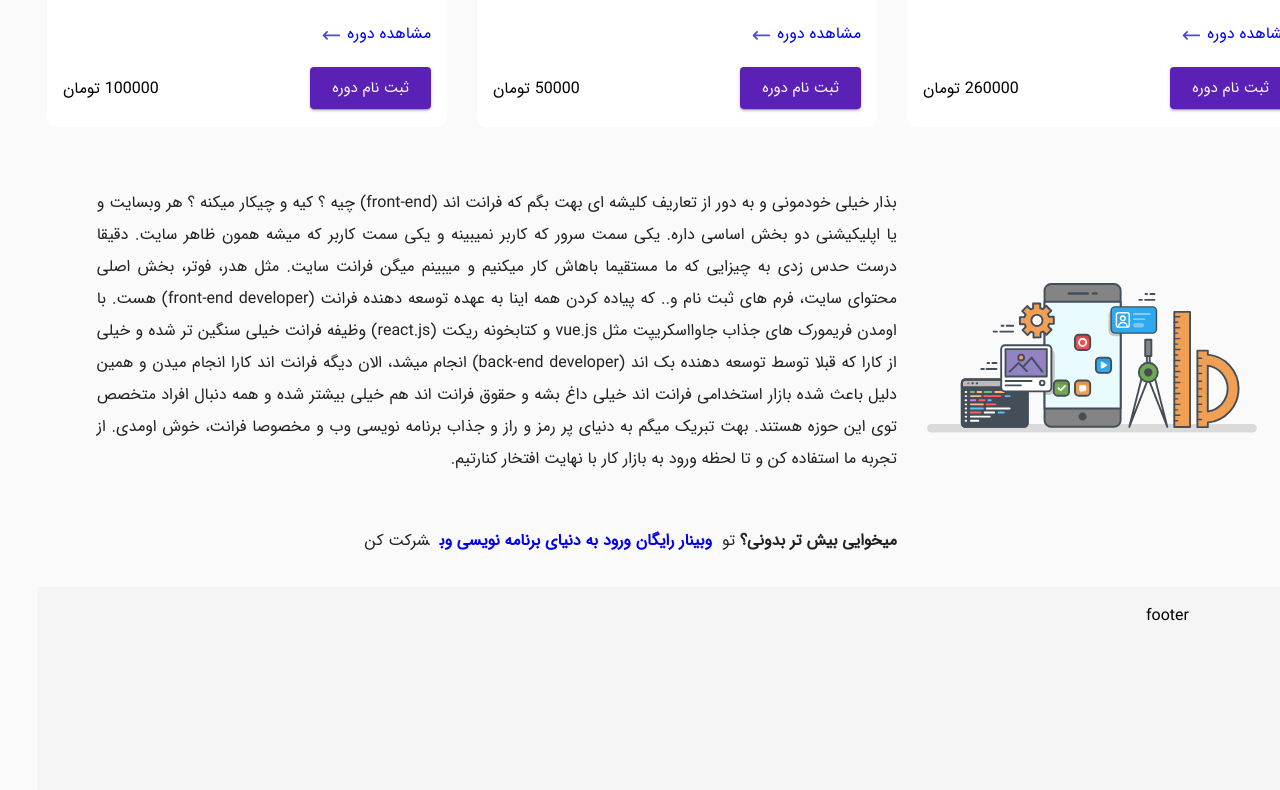
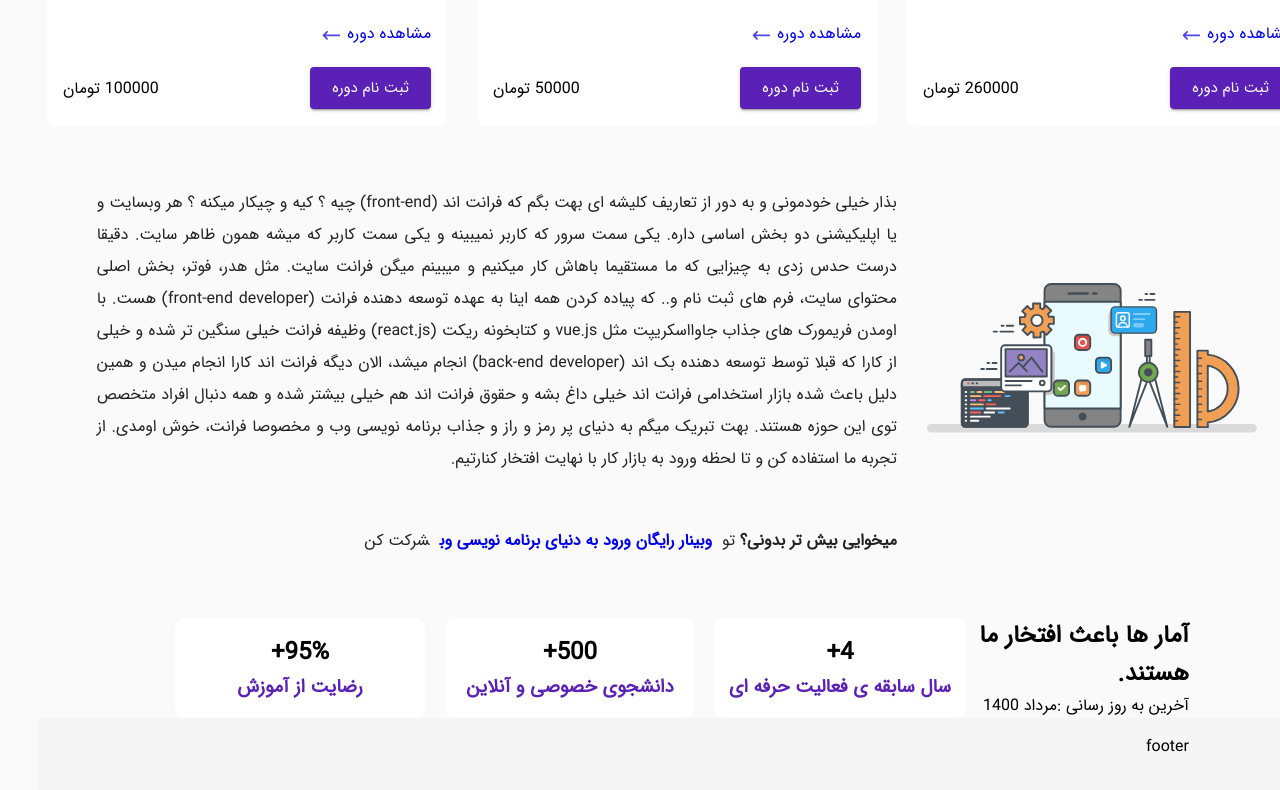
Before and after one commit to vafa2020/store-redux, a React (Create React App) app: page / in a window 1280 px wide. Shown: the part 1882-2672 px from the top of the page. Built offline with nearby package versions, Linux system fonts and the light colour scheme.

Commit message:
compelete honors component

```diff
--- /dev/null
+++ b/src/component/honors/Honors.js
@@ -0,0 +1,27 @@
+import classes from "./Honors.module.scss";
+const Honors = () => {
+  return (
+    <div className={classes.honors}>
+      <div className={classes.honorsTitle}>
+        <h2>آمار ها باعث افتخار ما هستند.</h2>
+        <p>آخرین به روز رسانی :مرداد 1400 </p>
+      </div>
+      <div className={classes.expreience}>
+        <div>
+          <h2>4+</h2>
+          <h3>سال سابقه ی فعالیت حرفه ای</h3>
+        </div>
+        <div>
+          <h2>500+</h2>
+          <h3>دانشجوی خصوصی و آنلاین</h3>
+        </div>
+        <div>
+          <h2>95%+</h2>
+          <h3>رضایت از آموزش</h3>
+        </div>
+      </div>
+    </div>
+  );
+};
+
+export default Honors;
--- /dev/null
+++ b/src/component/honors/Honors.module.scss
@@ -0,0 +1,35 @@
+@import "../../configStyle/index.scss";
+
+.honors {
+  display: flex;
+  align-items: center;
+  justify-content: space-between;
+  width: 100%;
+  margin-top: 30px;
+  padding: 0 8rem;
+}
+.honorsTitle {
+  display: flex;
+  flex-direction: column;
+  justify-content: flex-end;
+  width: 100%;
+}
+.expreience {
+  display: flex;
+  align-items: center;
+  justify-content: center;
+  width: 100%;
+
+  div {
+    display: flex;
+    flex-direction: column;
+    align-items: center;
+    justify-content: center;
+    margin: 0 10px;
+    @include box(250px, 100px, 10px, $color-light, 10px);
+
+    h3 {
+      color: $color-secondary;
+    }
+  }
+}
--- a/src/pages/home/Homepage.js
+++ b/src/pages/home/Homepage.js
@@ -4,6 +4,7 @@ import Layout from "../../layout/Layout";
 import Mainmiddle from "../../component/mainMiddle/Mainmiddle";
 import Product from "../../component/product/Product";
 import Mainbottom from "../../component/mainBottom/Mainbottom";
+import Honors from "../../component/honors/Honors";
 
 const Homepage = () => {
   return (
@@ -13,6 +14,7 @@ const Homepage = () => {
         <Mainmiddle />
         <Product />
         <Mainbottom />
+        <Honors />
       </main>
     </Layout>
   );
```
